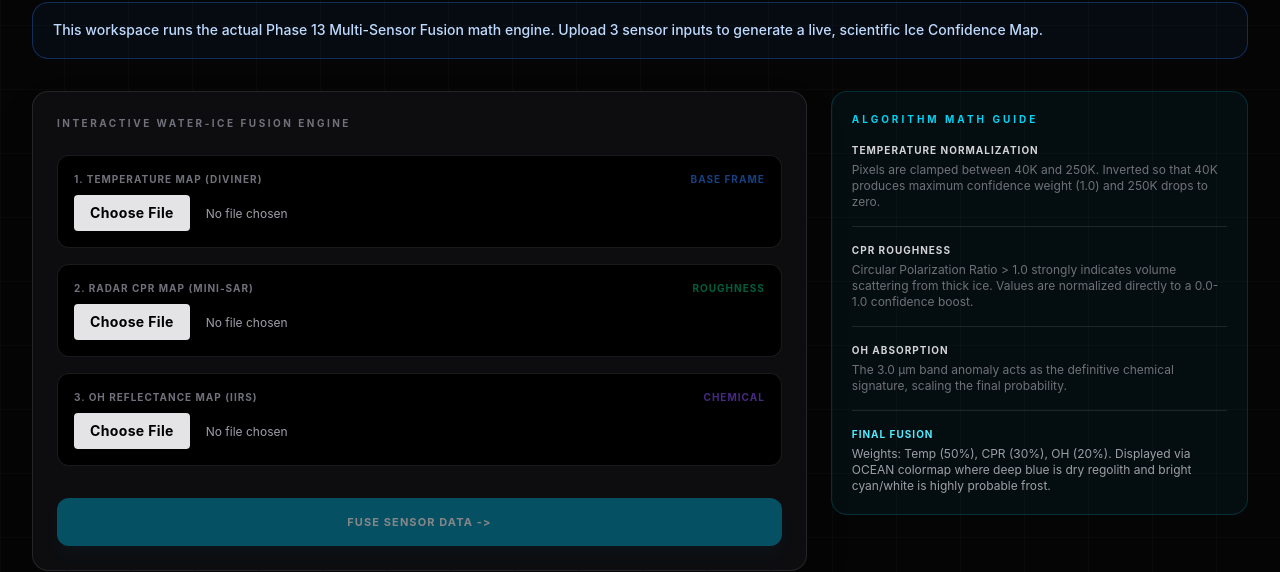
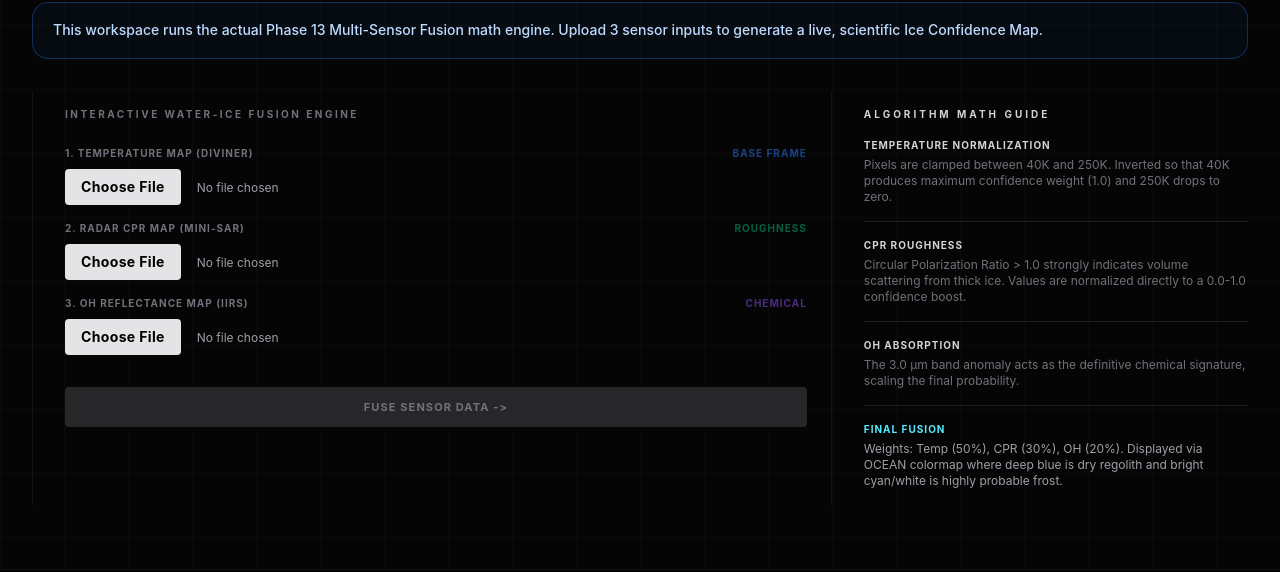
Before and after one commit to Vansh-Baranwal/SIH-Internal-Round-2, a React (Vite) app in the folder web/: page /water-ice in a window 1280 px wide. Shown: the part 295-867 px from the top of the page. Built offline with nearby package versions, Linux system fonts and the light colour scheme; no server answers; a web font is replaced by a local one.

Commit message:
style: remove boxed layouts and adopt border-left minimalist aesthetic globally

```diff
--- a/web/src/pages/SpectralIntelligence.tsx
+++ b/web/src/pages/SpectralIntelligence.tsx
@@ -213,7 +213,7 @@ export function SpectralIntelligence() {
       <div className="max-w-7xl mx-auto w-full px-8 pt-8 pb-16 space-y-8">
 
         <section className="grid grid-cols-1 xl:grid-cols-[1.3fr_0.7fr] gap-6">
-          <div className="rounded-2xl border border-white/10 bg-white/[0.015] p-4">
+          <div className="border-l border-white/5 pl-8 py-4">
             <div className="flex items-center justify-between gap-3 mb-4">
               <div>
                 <p className="text-[10px] uppercase tracking-[0.3em] text-zinc-500 font-bold">
@@ -270,17 +270,17 @@ export function SpectralIntelligence() {
 
             {status === 'ready' && data && (
               <div className="mt-8 pt-8 border-t border-white/10">
-                <p className="text-[10px] uppercase tracking-[0.25em] text-zinc-500 font-bold mb-4">
-                  Interactive Spectral Heatmap Generator
-                </p>
+                <h2 className="text-sm font-bold text-zinc-300 tracking-widest uppercase mb-8">
+                    Data Ingestion
+                  </h2>
                 <div className="space-y-6">
                   <div className="grid grid-cols-1 sm:grid-cols-2 gap-4">
-                    <div className="rounded-xl border border-white/10 bg-[#0d0d10] p-4">
-                      <p className="text-[10px] text-zinc-500 font-bold mb-3 uppercase tracking-widest">1. Upload Optical Base Image</p>
+                    <div className="flex flex-col mb-4">
+                        <p className="text-[10px] text-zinc-500 font-bold mb-3 uppercase tracking-widest">1. Upload Optical Base Image</p>
                       <input type="file" accept="image/*" onChange={(e) => setOpticalImage(e.target.files?.[0] || null)} className="w-full text-xs text-zinc-400 file:mr-4 file:py-2 file:px-4 file:rounded file:border-0 file:text-sm file:font-bold file:tracking-wide file:bg-zinc-200 file:text-black hover:file:bg-white transition-colors cursor-pointer" />
                     </div>
-                    <div className="rounded-xl border border-white/10 bg-[#0d0d10] p-4">
-                      <p className="text-[10px] text-zinc-500 font-bold mb-3 uppercase tracking-widest">2. Upload IIRS Band Image</p>
+                    <div className="flex flex-col mb-4">
+                        <p className="text-[10px] text-zinc-500 font-bold mb-3 uppercase tracking-widest">2. Upload IIRS Band Image</p>
                       <input type="file" accept="image/*" onChange={(e) => setIirsImage(e.target.files?.[0] || null)} className="w-full text-xs text-zinc-400 file:mr-4 file:py-2 file:px-4 file:rounded file:border-0 file:text-sm file:font-bold file:tracking-wide file:bg-zinc-200 file:text-black hover:file:bg-white transition-colors cursor-pointer" />
                     </div>
                   </div>
@@ -288,7 +288,7 @@ export function SpectralIntelligence() {
                   <button
                     onClick={handleGenerateOverlay}
                     disabled={!iirsImage || !opticalImage || overlayProcessing}
-                    className="w-full bg-emerald-600 hover:bg-emerald-500 text-white font-bold tracking-widest uppercase text-[11px] py-3 rounded-xl disabled:opacity-50 disabled:cursor-not-allowed transition-colors"
+                    className={`w-full font-bold tracking-widest uppercase text-[11px] py-3 rounded transition-all ${(!iirsImage || !opticalImage || overlayProcessing) ? "bg-zinc-800 text-zinc-500 cursor-not-allowed" : "bg-zinc-200 hover:bg-white text-black"}`}
                   >
                     {overlayProcessing ? 'Generating Mineral Overlay...' : 'Generate Spectral Overlay'}
                   </button>
@@ -314,7 +314,7 @@ export function SpectralIntelligence() {
           </div>
 
           <aside className="space-y-4">
-            <div className="rounded-2xl border border-white/10 bg-white/[0.015] p-4">
+            <div className="border-l border-white/5 pl-8 py-4">
               <p className="text-[10px] uppercase tracking-[0.3em] text-zinc-500 font-bold mb-3">
                 Spectral Controls
               </p>
@@ -340,8 +340,8 @@ export function SpectralIntelligence() {
               </select>
             </div>
 
-            <div className="rounded-2xl border border-indigo-500/20 bg-indigo-500/5 p-4 space-y-4">
-              <p className="text-[10px] uppercase tracking-[0.3em] text-indigo-400 font-bold">
+            <div className="border-l border-white/5 pl-8 py-4 space-y-4">
+              <p className="text-[10px] uppercase tracking-[0.3em] text-zinc-500 font-bold">
                 Band Guide (Hackathon Demo)
               </p>
 
--- a/web/src/pages/WaterIceIntelligence.tsx
+++ b/web/src/pages/WaterIceIntelligence.tsx
@@ -66,13 +66,13 @@ export function WaterIceIntelligence() {
         </div>
 
         <section className="grid grid-cols-1 xl:grid-cols-[1.3fr_0.7fr] gap-6">
-          <div className="rounded-2xl border border-white/10 bg-[#0d0d10] p-6 shadow-2xl">
+          <div className="border-l border-white/5 pl-8 py-4">
             <p className="text-[10px] uppercase tracking-[0.25em] text-zinc-500 font-bold mb-6">
               Interactive Water-Ice Fusion Engine
             </p>
 
             <div className="space-y-4 mb-8">
-              <div className="rounded-xl border border-white/10 bg-black p-4">
+              <div className="flex flex-col mb-4">
                 <p className="text-[10px] text-zinc-500 font-bold mb-2 uppercase tracking-widest flex items-center justify-between">
                   1. Temperature Map (Diviner)
                   <span className="text-blue-500/50">Base Frame</span>
@@ -80,7 +80,7 @@ export function WaterIceIntelligence() {
                 <input type="file" accept="image/*" onChange={(e) => setTempImage(e.target.files?.[0] || null)} className="w-full text-xs text-zinc-400 file:mr-4 file:py-2 file:px-4 file:rounded file:border-0 file:text-sm file:font-bold file:tracking-wide file:bg-zinc-200 file:text-black hover:file:bg-white transition-colors cursor-pointer" />
               </div>
 
-              <div className="rounded-xl border border-white/10 bg-black p-4">
+              <div className="flex flex-col mb-4">
                 <p className="text-[10px] text-zinc-500 font-bold mb-2 uppercase tracking-widest flex items-center justify-between">
                   2. Radar CPR Map (Mini-SAR)
                   <span className="text-emerald-500/50">Roughness</span>
@@ -88,7 +88,7 @@ export function WaterIceIntelligence() {
                 <input type="file" accept="image/*" onChange={(e) => setCprImage(e.target.files?.[0] || null)} className="w-full text-xs text-zinc-400 file:mr-4 file:py-2 file:px-4 file:rounded file:border-0 file:text-sm file:font-bold file:tracking-wide file:bg-zinc-200 file:text-black hover:file:bg-white transition-colors cursor-pointer" />
               </div>
 
-              <div className="rounded-xl border border-white/10 bg-black p-4">
+              <div className="flex flex-col mb-4">
                 <p className="text-[10px] text-zinc-500 font-bold mb-2 uppercase tracking-widest flex items-center justify-between">
                   3. OH Reflectance Map (IIRS)
                   <span className="text-violet-500/50">Chemical</span>
@@ -100,7 +100,7 @@ export function WaterIceIntelligence() {
             <button
               onClick={handleGenerate}
               disabled={!tempImage || !cprImage || !ohImage || isProcessing}
-              className="w-full bg-cyan-600 hover:bg-cyan-500 text-white font-bold tracking-widest uppercase text-[11px] py-4 rounded-xl disabled:opacity-50 disabled:cursor-not-allowed transition-colors shadow-lg shadow-cyan-900/20"
+              className={`w-full font-bold tracking-widest uppercase text-[11px] py-3 rounded transition-all ${(!tempImage || !cprImage || !ohImage || isProcessing) ? "bg-zinc-800 text-zinc-500 cursor-not-allowed" : "bg-zinc-200 hover:bg-white text-black"}`}
             >
               {isProcessing ? 'Running Fusion Engine...' : 'Fuse Sensor Data ->'}
             </button>
@@ -112,9 +112,9 @@ export function WaterIceIntelligence() {
             )}
 
             {resultImage && (
-              <div className="mt-8 rounded-xl border border-cyan-500/30 bg-cyan-500/5 overflow-hidden flex flex-col items-center p-6 shadow-2xl shadow-cyan-900/20">
-                <p className="text-[10px] uppercase tracking-[0.25em] text-cyan-400 font-bold mb-6 self-start flex items-center gap-2">
-                  <span className="w-2 h-2 rounded-full bg-cyan-400 animate-pulse"></span>
+              <div className="mt-8 rounded-xl border-t border-white/10 pt-8 mt-8 overflow-hidden flex flex-col items-center p-6 ">
+                <p className="text-[10px] uppercase tracking-[0.25em] text-zinc-300 font-bold mb-6 self-start flex items-center gap-2">
+                  <span className="w-2 h-2 rounded-full bg-zinc-300 animate-pulse"></span>
                   LUPEX Ice Confidence Map
                 </p>
                 <img src={resultImage} alt="Ice Confidence Overlay" className="max-w-full h-auto object-contain rounded-lg border border-white/10 shadow-2xl" />
@@ -123,8 +123,8 @@ export function WaterIceIntelligence() {
           </div>
 
           <aside className="space-y-4">
-            <div className="rounded-2xl border border-cyan-500/20 bg-cyan-500/5 p-5 space-y-4">
-              <p className="text-[10px] uppercase tracking-[0.3em] text-cyan-400 font-bold">
+            <div className="border-l border-white/5 pl-8 py-4 space-y-4">
+              <p className="text-[10px] uppercase tracking-[0.3em] text-zinc-300 font-bold">
                 Algorithm Math Guide
               </p>
 
```
